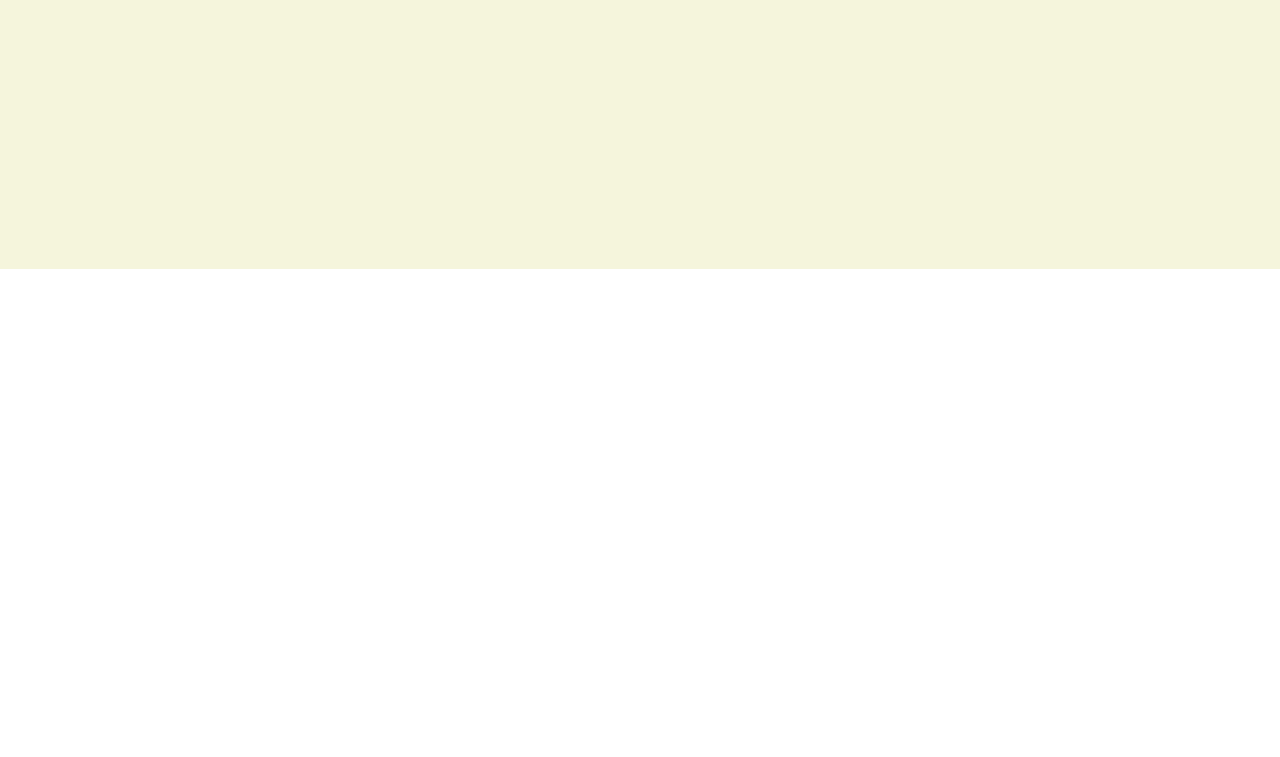
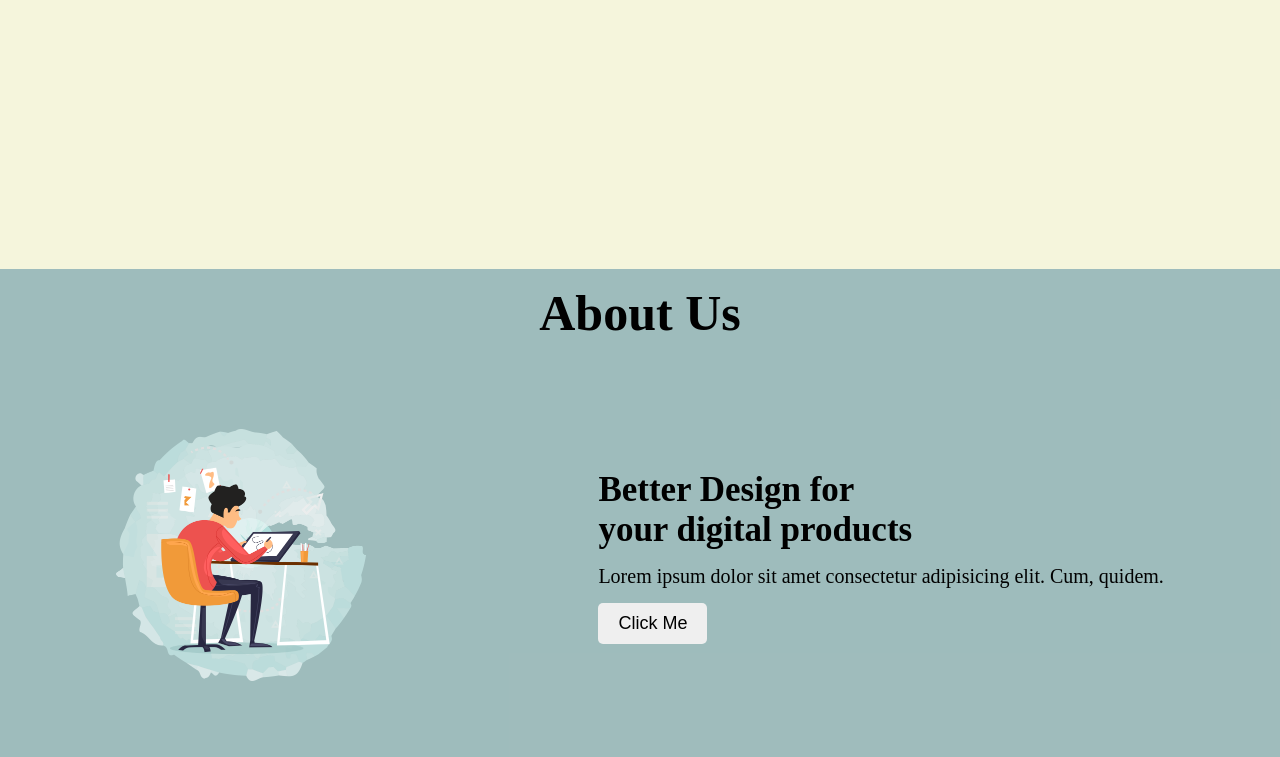
Before and after one commit to Shahab17/DAY-4-CS, a plain HTML site: page index.html in a window 1280 px wide. Shown: the part 618-1375 px from the top of the page. Before the commit the page ends 887 px from the top, so only its background shows below. Drawn offline with Linux system fonts and the light colour scheme.

Commit message:
added about us section

```diff
--- a/index.html
+++ b/index.html
@@ -40,6 +40,28 @@
 
             </div>
         </section>
+
+<!-- this is about section  -->
+        <section class="for-bg" >
+            <h1 class="abt" >About Us</h1>
+            <div class="about-container">
+
+                <div class="about-img">
+                    <img class="person" src="/img/person.png" alt="">
+                </div>
+
+                <div class="about-text">
+                    <h1 class="abt-head" >Better Design for <br> your digital products</h1>
+                    <p class="abt-para" >Lorem ipsum dolor sit amet consectetur adipisicing elit. Cum, quidem.</p>
+                    <button class="abt-btn" >Click Me</button>
+                </div>
+            </div>
+        </section>
+
+        <!-- this is service section  -->
+        <section>
+
+        </section>
     </main>
     <footer></footer>
 </body>
--- a/style.css
+++ b/style.css
@@ -57,9 +57,50 @@
     color: white;
     border: none;
     border-radius: 5px;
-    font-weight: bold;
+    font-size: large;
     cursor: pointer;
 }
 .click:hover{
     background-color: rgb(190, 149, 34);
 }
+.about-container{
+    display: flex;
+    justify-content: space-around;
+    align-items: center;
+    height: 50vh;
+    /* flex-direction: row-reverse; */
+
+
+}
+.for-bg{
+    background-color: rgba(113, 156, 156, 0.678);
+}
+.abt{
+    justify-content: space-around;
+    display: flex;
+    align-items: center;
+    padding: 15px;
+    font-size: 50px;
+    font-weight: bold;
+
+
+}
+.abt-head{
+    font-size: 35px;
+}
+.abt-para{
+    margin-top: 15px;
+    margin-bottom: 15px;
+    font-size: 20px;
+}
+.abt-btn{
+    padding: 10px 20px;
+    font-size: large;
+    border: none;
+    border-radius: 5px;
+
+}
+.abt-btn:hover{
+    background-color: rgb(59, 209, 209);
+    cursor: pointer;
+}
```
